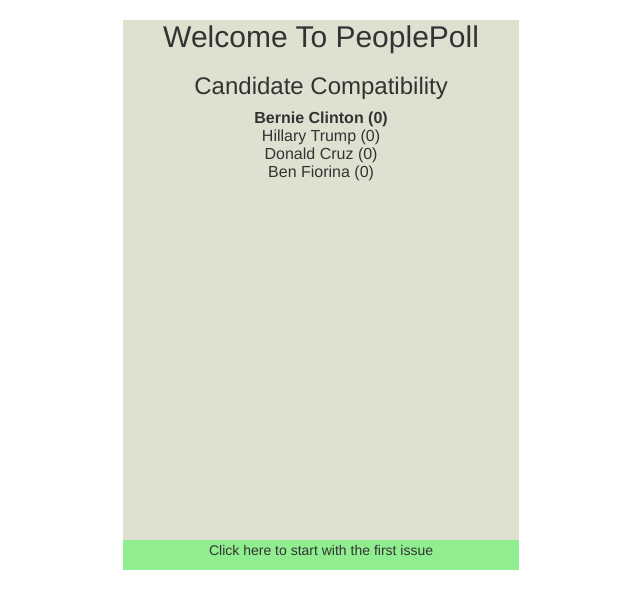
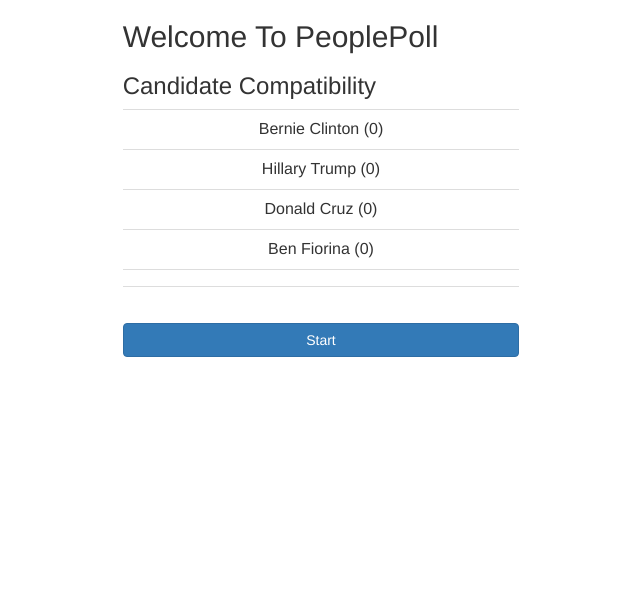
Before and after one commit to nmajor/peoplepoll, a plain HTML site: page index.html in a window 1280 px wide. Both pictures are taken after a click on the element 461 px from the left and 118 px from the top of the page. Shown: the whole page, without its empty margins (319-959 px from the left). Drawn offline with nearby package versions, Linux system fonts and the light colour scheme; no server answers.

Commit message:
Tried to make things more pretty

```diff
--- /dev/null
+++ b/css/style.css
@@ -0,0 +1,3 @@
+.clickable:hover {
+  cursor: pointer;
+}
--- a/index.html
+++ b/index.html
@@ -1,6 +1,7 @@
 <html>
 <head>
   <link rel="stylesheet" href="https://maxcdn.bootstrapcdn.com/bootstrap/3.3.6/css/bootstrap.min.css" integrity="sha384-1q8mTJOASx8j1Au+a5WDVnPi2lkFfwwEAa8hDDdjZlpLegxhjVME1fgjWPGmkzs7" crossorigin="anonymous">
+  <link rel="stylesheet" href="/css/style.css">
   <script src="http://code.jquery.com/jquery-1.10.1.min.js"></script>
   <script src="js/app.js"></script>
 </head>
@@ -8,11 +9,10 @@
 
   <div class="container-fluid">
     <div class="row">
-      <div class="col-sm-8 col-sm-offset-2 col-md-6 col-md-offset-3 col-lg-4 col-lg-offset-4">
-        <div id="startdiv" style="height: 550px; width:100%; position:relative; text-align:center; background-color: #E0E0D1">
+      <div class="wrapper col-sm-8 col-sm-offset-2 col-md-6 col-md-offset-3 col-lg-4 col-lg-offset-4">
           <h2>Welcome To PeoplePoll</h2>
           <h3 class='page_type' >level3</h3>
-          <table style="width: 100%">
+          <table class="table table-hover">
             <tr>
               <td class='table_cell' style="text-align:right"></td>
               <td class='table_cell' style="width:80%; text-align:center">[0,1]</td>
@@ -44,9 +44,10 @@
               <td class='table_cell' style="text-align:left"></td>
             </tr>
           </table>
-          <div class='actiondiv' style='position:absolute; bottom:0px; width:100%; background-color: lightgreen'>first problem</div>
+          <div class="clearfix"></div>
+          <div class="actiontext"></div>
+          <div class='actiondiv clickable btn btn-primary btn-block'>Start</div>
 
-        </div>
       </div>
     </div>
   </div>
--- a/js/app.js
+++ b/js/app.js
@@ -10,12 +10,12 @@ var focus_politician;
 var	focus_page = 0;
 var focus_preference;
 var	solution_string = "";
-var	page_one_first = "<p>Click here to start with the first issue</p>";
-var	page_one_more = "<p>Click here to move onto the next issue</p>";
-var	page_one_done = "<p>There are no more issues. You can click on each condidate to see how they ranked and priorities the issues</p>";
-var	page_two = "<p>Click on the issue to see the candidate's solutions. Click on the emojis to change the priority of an issue then click here to see results</p>";
-var	page_three = "<p>Click on each proposal to read it's explanation. Click on emojis multiple times to set your preference to a solution then click here to return </p>";
-var	page_four = "<p>After reading this proposal, click here to go back and set your preferrence </p>";
+var	page_one_first = {text: "", button: "Start"};
+var	page_one_more = {text: "", button: "Next Issue"};
+var	page_one_done = {text: "There are no more issues. You can click on each condidate to see how they ranked and priorities the issues", button: ""};
+var	page_two = {text: "Click on the issue to see the candidate's solutions. Use the arrows to change your prioritization of the issue.", button: "Results"};
+var	page_three = {text: "Click on each proposal to read it's explanation. Use the arrows to set your preference for a solution", button: "Return"};
+var	page_four = {text: "", button: "Back"};
 var colorarray = ["gainsboro", "orangered", "darkorange" , "coral", "coral", "white", "yellow",  "yellow", "yellowgreen", "limegreen"];
 
 $(document).ready(function(){
@@ -59,15 +59,15 @@ $(document).ready(function(){
 		var row = 0;
 		var col = 0;
 
-		$(".table_cell").each(function( index ){
+		$(".table_cell").each(function( index, elm ){
 			row = parseInt((loop / 3).toString());
 			col = loop % 3;
 			if (col == 0) {
 				if ((row < poll.ProblemCount) && (focus_page == 1)) {
 //					$(this).html("<span class=emoji>&#x1F44D;</span>");
-					$(this).html("<span class=emoji>&#x2b06;</span>");
+					$(this).html("<span class='emoji clickable'>&#x2b06;</span>");
 				} else if ((row < candidate_count) && (focus_page == 2)) {
-					$(this).html("<span class=emoji>&#x1F44D;</span>");
+					$(this).html("<span class='emoji clickable'>&#x1F44D;</span>");
 				} else {
 					$(this).text(" ");
 				}
@@ -92,7 +92,17 @@ $(document).ready(function(){
 					$(this).text(solution_string);
 					$(".page_type").text("Proposals and Solutions");
 					$( this ).css("font-weight", "normal");
-					$(this).css("background-color", colorarray[focus_preference]);
+					// $(this).css("background-color", colorarray[focus_preference]);
+
+          console.log('blahyo '+focus_preference);
+          if (focus_preference > 5) {
+            $(elm).removeClass('danger');
+            $(elm).addClass('success');
+          } else if (focus_preference < 5 && focus_preference != 0) {
+            $(elm).removeClass('success');
+            $(elm).addClass('danger');
+          }
+
 				} else if ((row == 0) && (focus_page == 3)) {
 					$(this).html(candidates[focus_politician].Summaries[focus_problem]);
 					$(".page_type").text(candidates[focus_politician].Titles[focus_problem]);
@@ -106,18 +116,20 @@ $(document).ready(function(){
 				} else {
 					$(this).text(" ");
 				}
-				if ((row < candidate_count) && (focus_page == 1)) {
-					$(this).css("background-color", "#E0E0d1");
-				}
-				if ((row < candidate_count) && (focus_page == 3)) {
-					$(this).css("background-color", "#E0E0d1");
-				}
+				// if ((row < candidate_count) && (focus_page == 1)) {
+        //   console.log('ho');
+				// 	$(this).css("background-color", "#E0E0d1");
+				// }
+				// if ((row < candidate_count) && (focus_page == 3)) {
+        //   console.log('hey');
+				// 	$(this).css("background-color", "#E0E0d1");
+				// }
 			}
 			if (col == 2) {
 				if ((row < poll.ProblemCount) && (focus_page == 1)) {
-					$(this).html("<span class=emoji>&#x2b07;</span>");
+					$(this).html("<span class='emoji clickable'>&#x2b07;</span>");
 				} else if ((row < candidate_count) && (focus_page == 2)) {
-					$(this).html("<span class=emoji>&#x1F44E;</span>");
+					$(this).html("<span class='emoji clickable'>&#x1F44E;</span>");
 				} else {
 					$(this).text(" ");
 				}
@@ -129,21 +141,28 @@ $(document).ready(function(){
     $.fn.updatepage();
     $.fn.updateaction = function(){
 		if (focus_page == 0) {
-			if (poll.ProblemCount == 0)
-				$(".actiondiv").html(page_one_first);
-			else if (poll.ProblemCount < poll.Problems.length)
-				$(".actiondiv").html(page_one_more);
-			else
-				$(".actiondiv").html(page_one_done);
+			if (poll.ProblemCount == 0) {
+        $(".actiontext").html(page_one_first.text);
+				$(".actiondiv").html(page_one_first.button);
+			} else if (poll.ProblemCount < poll.Problems.length) {
+        $(".actiontext").html(page_one_more.text);
+				$(".actiondiv").html(page_one_more.button);
+			} else {
+        $(".actiontext").html(page_one_done.text);
+				$(".actiondiv").html(page_one_done.button);
+      }
 		}
 		if (focus_page == 1) {
-			$(".actiondiv").html(page_two);
+      $(".actiontext").html(page_two.text);
+			$(".actiondiv").html(page_two.button);
 		}
 		if (focus_page == 2) {
-			$(".actiondiv").html(page_three);
+      $(".actiontext").html(page_three.text);
+			$(".actiondiv").html(page_three.button);
 		}
 		if (focus_page == 3) {
-			$(".actiondiv").html(page_four);
+      $(".actiontext").html(page_four.text);
+			$(".actiondiv").html(page_four.button);
 		}
 //		$('.acctiondiv').css({left:'50%',margin:'-'+($('.acctiondiv').height() / 2)+'px 0 0 -'+($('.acctiondiv').width() / 2)+'px'});
 //		$(".completion").text(poll.Completed.toString() + " of " + race.total.toString());
@@ -199,7 +218,7 @@ $(document).ready(function(){
 		var	loop = 0;
 		var row = 0;
 		var col = 0;
-		$(".table_cell").each(function( index ){
+		$(".table_cell").each(function( index, elm ){
 			row = parseInt((loop / 3).toString());
 			col = loop % 3;
 			if (this == thisobject){
@@ -259,43 +278,43 @@ $(document).ready(function(){
 	});
 
 
-	$("td").mouseover(function(){
-		var thisobject = this;
-		var	loop = 0;
-		var row = 0;
-		var col = 0;
-		if (focus_page == 3) {
-			return;
-		}
-		$(".table_cell").each(function( index ){
-			row = parseInt((loop / 3).toString());
-			col = loop % 3;
-			if ((row == focus_row) && (col == focus_col) && (col == 1)) {
-				$( this ).css("font-weight", "normal");
-			}
-			loop ++;
-		});
-		loop = 0;
-		$(".table_cell").each(function( index ){
-			row = parseInt((loop / 3).toString());
-			col = loop % 3;
-			if (this == thisobject) {
-				focus_row = row;
-				focus_col = 1;
-				loop = 0;
-				$(".table_cell").each(function( index ){
-					row = parseInt((loop / 3).toString());
-					col = loop % 3;
-					if ((row == focus_row) && (col == focus_col)) {
-						$( this ).css("font-weight", "bold");
-						return false;
-					}
-					loop ++;
-				});
-			}
-			loop ++;
-		});
-	});
+	// $("td").mouseover(function(){
+	// 	var thisobject = this;
+	// 	var	loop = 0;
+	// 	var row = 0;
+	// 	var col = 0;
+	// 	if (focus_page == 3) {
+	// 		return;
+	// 	}
+	// 	$(".table_cell").each(function( index ){
+	// 		row = parseInt((loop / 3).toString());
+	// 		col = loop % 3;
+	// 		if ((row == focus_row) && (col == focus_col) && (col == 1)) {
+	// 			$( this ).css("font-weight", "normal");
+	// 		}
+	// 		loop ++;
+	// 	});
+	// 	loop = 0;
+	// 	$(".table_cell").each(function( index ){
+	// 		row = parseInt((loop / 3).toString());
+	// 		col = loop % 3;
+	// 		if (this == thisobject) {
+	// 			focus_row = row;
+	// 			focus_col = 1;
+	// 			loop = 0;
+	// 			$(".table_cell").each(function( index ){
+	// 				row = parseInt((loop / 3).toString());
+	// 				col = loop % 3;
+	// 				if ((row == focus_row) && (col == focus_col)) {
+	// 					$( this ).css("font-weight", "bold");
+	// 					return false;
+	// 				}
+	// 				loop ++;
+	// 			});
+	// 		}
+	// 		loop ++;
+	// 	});
+	// });
 
 
 });
```
Also changed, not shown: 1 other file.
